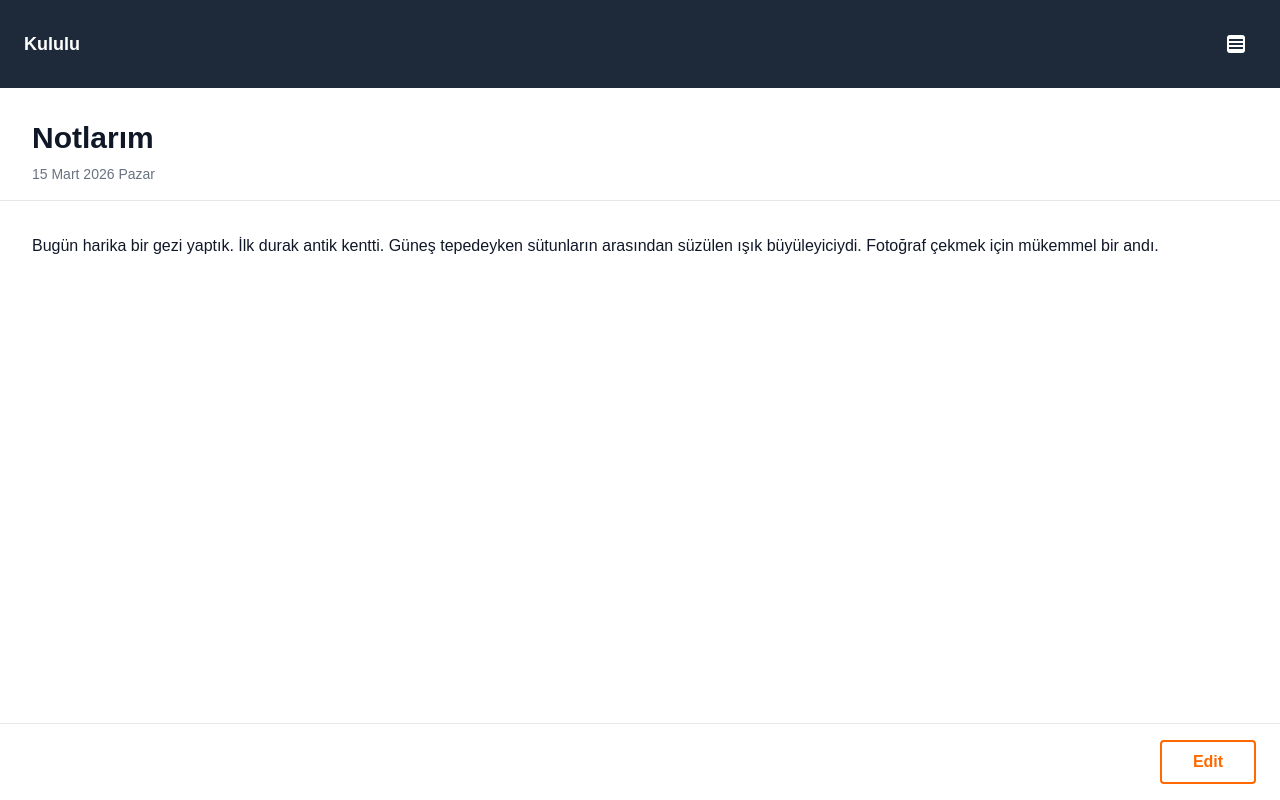
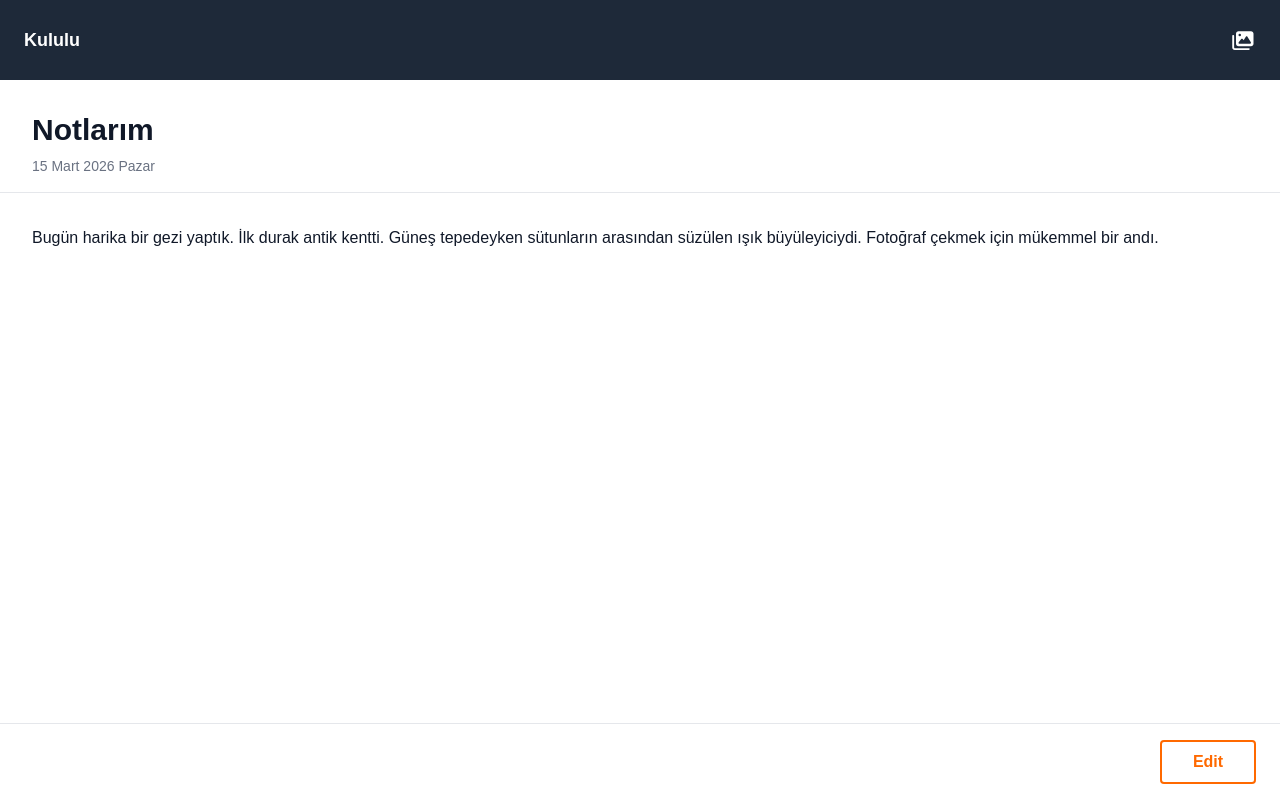
Before and after one commit to salchadev-create/nextgenmagnet-app, a Next.js app: page /note in a window 1280 px wide. Built offline with nearby package versions, Linux system fonts and the light colour scheme.

Commit message:
fontawsome icons added

```diff
--- a/components/dashboard/DashboardHeader.tsx
+++ b/components/dashboard/DashboardHeader.tsx
@@ -1,7 +1,8 @@
 import Image from 'next/image';
 import Link from 'next/link';
 import { useRouter, usePathname } from 'next/navigation';
-
+import { FontAwesomeIcon } from '@fortawesome/react-fontawesome';
+import { faImages, faBook ,faPenToSquare} from '@fortawesome/free-solid-svg-icons';
 interface DashboardHeaderProps {
   onBookIconClick?: () => void;
 }
@@ -24,41 +25,17 @@ export default function DashboardHeader({ onBookIconClick }: DashboardHeaderProp
   return (
     <div className="bg-gray-800 text-white p-6">
       {/* Top Navigation */}
-      <div className="flex justify-between items-center">
+      <div className="flex justify-between items-center h-8">
         <span className="text-lg font-semibold">Kululu</span>
         <button
           onClick={handleIconClick}
-          className="cursor-pointer hover:opacity-75 transition-opacity p-2"
+          className="cursor-pointer hover:opacity-75 transition-opacity flex items-center justify-center"
           title={isNotePage ? "Galeriye dön" : "Notlara git"}
         >
           {isNotePage ? (
-            // Gallery Icon
-            <svg
-              className="w-6 h-6 text-white"
-              fill="none"
-              stroke="currentColor"
-              viewBox="0 0 24 24"
-            >
-              <path
-                strokeLinecap="round"
-                strokeLinejoin="round"
-                strokeWidth={2}
-                d="M4 6a2 2 0 012-2h12a2 2 0 012 2v12a2 2 0 01-2 2H6a2 2 0 01-2-2V6z"
-              />
-              <path
-                strokeLinecap="round"
-                strokeLinejoin="round"
-                strokeWidth={2}
-                d="M4 6h16M4 10h16M4 14h16M4 18h16"
-              />
-            </svg>
+            <FontAwesomeIcon icon={faImages} size="lg" className="text-white" />
           ) : (
-            // Book Icon
-            <img
-              src="/icons/book.png"
-              alt="Book icon"
-              className="w-6 h-6 brightness-0 invert"
-            />
+            <FontAwesomeIcon icon={faPenToSquare} size="lg" className="text-white" />
           )}
         </button>
       </div>
--- a/package.json
+++ b/package.json
@@ -9,6 +9,10 @@
     "lint": "eslint"
   },
   "dependencies": {
+    "@fortawesome/fontawesome-svg-core": "^7.2.0",
+    "@fortawesome/free-solid-svg-icons": "^7.2.0",
+    "@fortawesome/react-fontawesome": "^3.2.0",
+    "@heroicons/react": "^2.2.0",
     "@tailwindcss/forms": "^0.5.11",
     "autoprefixer": "^10.4.27",
     "framer-motion": "^12.36.0",
```
Also changed, not shown: 1 other file (tests, documents, lock files or other folders).
